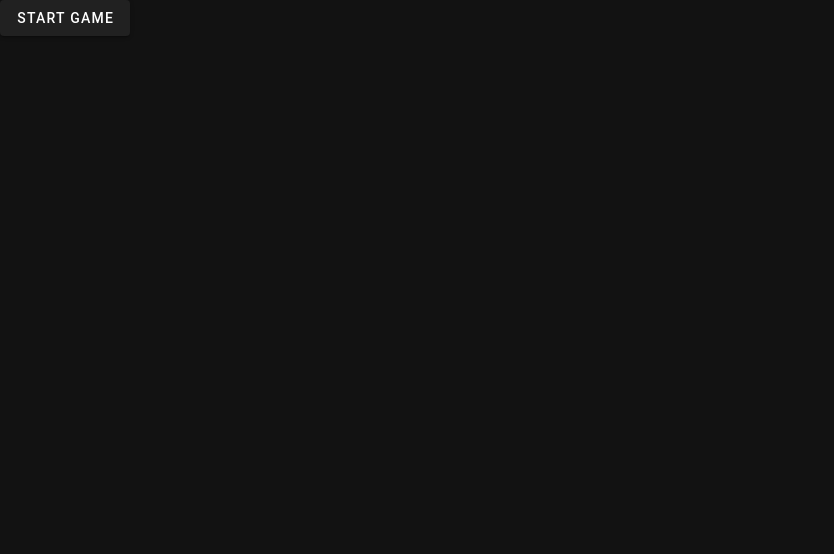
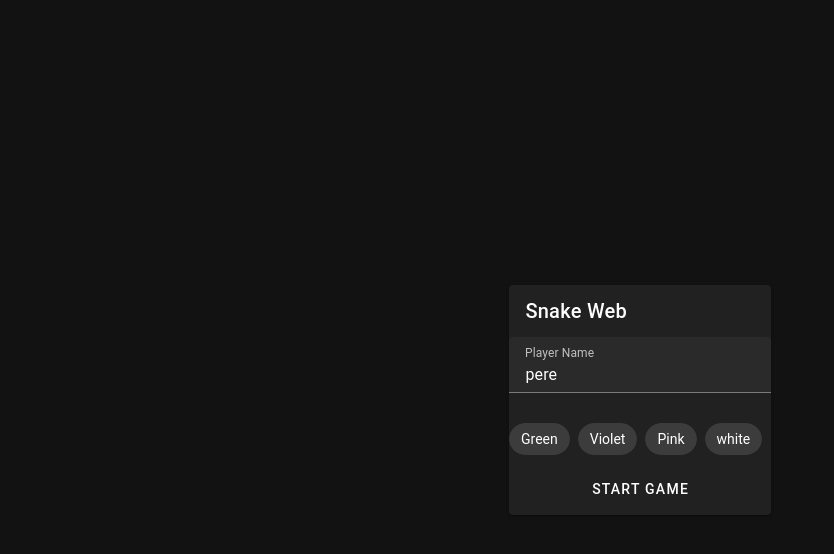
Before and after one commit to FranciscoPereira987/SnakeWeb, a Vue app: page / in a window 1280 px wide. Shown: the top 554 px of the page, without its empty margins (0-834 px from the left). Built offline with nearby package versions, Linux system fonts and the light colour scheme.

Commit message:
ADD: Welcome screen options to set up a name and a color for the player's snake

```diff
--- a/src/components/LoseScreen.vue
+++ b/src/components/LoseScreen.vue
@@ -4,7 +4,7 @@ import router from '@/router';
 const props = defineProps(["final-score", "snake-name", "reinitiate"])
 
 const backToMain = () => {
-    router.push('/')
+    router.push("/")
 }
 
 </script>
@@ -27,9 +27,7 @@ const backToMain = () => {
 
 .losing-card {
    position: absolute;
-   display: flex;
-   justify-content: space-around;
-   max-width: 50vb;
+   max-width: 30vb;
    height: 500;
    top: 50%;
    left:50%;
--- a/src/components/WelcomeScreen.vue
+++ b/src/components/WelcomeScreen.vue
@@ -3,11 +3,44 @@ import { snakeData } from '@/commons/store';
 import router from '@/router';
 
 const startGame = () => {
+
     router.push("/game")
 }
+
+const colors = [
+    {color: "#4CAF50", name: "Green"},
+    {color: "#9C27B0", name: "Violet"},
+    {color: "#E91E63", name: "Pink"},
+    {color: "#FFFFFF", name: "white"}
+]
 </script>
 
 
 <template>
-    <v-btn text="Start Game" @click="startGame" />
+    <div class="main-welcome-div">
+        <v-card class="welcome-card" title="Snake Web">
+            <template v-slot:default>
+                <v-text-field label="Player Name" v-model:model-value="snakeData.name"></v-text-field>
+                <v-chip-group v-model:model-value="snakeData.color">
+                   <v-chip v-for="color in colors" :color="color.color" :text="color.name" :key="color.color" :value="color.color"/>
+                </v-chip-group>
+            </template>
+            <template v-slot:actions>
+                <v-btn text="Start Game" @click="startGame" block/>
+            </template>
+        </v-card>
+    </div>
 </template>
+
+
+<style>
+.main-welcome-div {
+    display: flex;
+    flex: 1;
+    align-items: center;
+    justify-content: center;
+    width: 100%;
+    height: 100%
+}
+
+</style>
```
